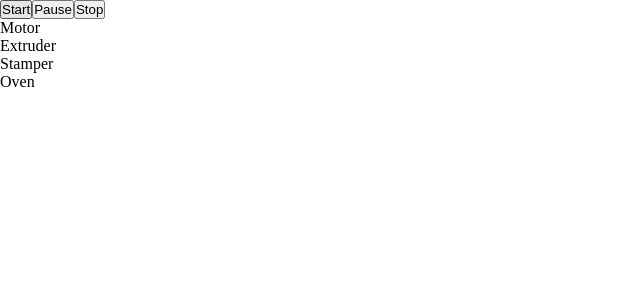
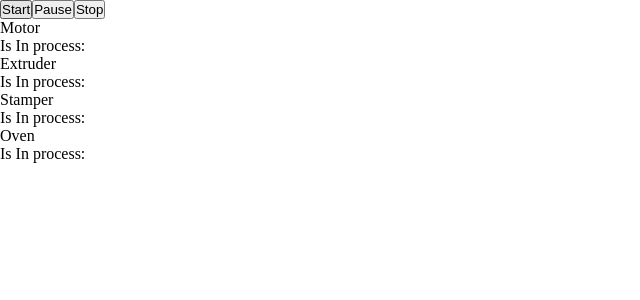
Before and after one commit to ivaylo-andonov/Biscuit-Machine-js-generators, a React app: page / in a window 1280 px wide. Shown: the top 300 px of the page, without its empty margins (0-640 px from the left). Built offline with nearby package versions, Linux system fonts and the light colour scheme.

Commit message:
Added Mobx lib for observable properties, consumed by the views easier

```diff
--- a/package.json
+++ b/package.json
@@ -11,12 +11,14 @@
   "dependencies": {
     "babel-core": "^6.26.3",
     "babel-loader": "^7.1.4",
+    "babel-preset-env": "^1.7.0",
     "babel-preset-react": "^6.24.1",
     "babel-preset-stage-1": "^6.24.1",
-    "babel-preset-env": "^1.7.0",
     "express": "^4.16.2",
     "html-react-parser": "^0.4.1",
     "jquery": "^3.3.1",
+    "mobx": "^5.0.3",
+    "mobx-react": "^5.2.3",
     "prop-types": "^15.6.0",
     "react": "^16.4.1",
     "react-bootstrap": "^0.32.1",
--- a/src/App.js
+++ b/src/App.js
@@ -42,13 +42,13 @@ class App extends Component {
 
     render() {
         return (
-            <div className="App">
+            <div className="app-biscuit-machine">
                 <BiscuitMachineView>
-                    <SwitchView onStart={this.handleStart} onPause={this.handlePause} onStop={this.handleStop}/>
-                    <CommonDeviceView device={this.biscuitMachine.motor}/>
-                    <CommonDeviceView device={this.biscuitMachine.extruder}/>
-                    <CommonDeviceView device={this.biscuitMachine.stamper}/>
-                    <CommonDeviceView device={this.biscuitMachine.oven}/>
+                    <SwitchView onStart={this.handleStart} onPause={this.handlePause} onStop={this.handleStop} />
+                    <CommonDeviceView deviceName={"Motor"} isInProcess={this.biscuitMachine.motor.isInProcess} />
+                    <CommonDeviceView deviceName={"Extruder"} isInProcess={this.biscuitMachine.extruder.isInProcess} />
+                    <CommonDeviceView deviceName={"Stamper"} isInProcess={this.biscuitMachine.stamper.isInProcess} />
+                    <CommonDeviceView deviceName={"Oven"} isInProcess={this.biscuitMachine.oven.isInProcess} />
                 </BiscuitMachineView>
             </div>
         );
--- a/src/engine/BiscuitMachine.js
+++ b/src/engine/BiscuitMachine.js
@@ -12,11 +12,11 @@ export class BiscuitMachine {
         this.stamper = build.stamper;
         this.oven = build.oven;
         this.pulse = null;
-        this.biscuitsCount = 0;
 
+        this.biscuits = [];
         this.interval;
+        this.isPaused = false;
 
-        this.circleConveyor = this.circleConveyor.bind(this);
         this.conveyorCircleStart = this.conveyorCircleStart.bind(this);
         this.produceBiscuit = this.produceBiscuit.bind(this)
     }
@@ -24,6 +24,7 @@ export class BiscuitMachine {
     start() {
         this.motor.turnOn();
         this.oven.turnOn(this.conveyorCircleStart);
+        this.isPaused = false;
     }
 
     stop() {
@@ -31,23 +32,18 @@ export class BiscuitMachine {
     }
 
     pause() {
-
+        this.isPaused = true;
     }
 
-    conveyorCircleStart(isON) {
-        this.circleConveyor();
-        this.interval = setInterval(this.circleConveyor, 10 * 1000)
-    }
-
-    circleConveyor() {
+    conveyorCircleStart() {
         this.motor.process(true, this, 2 * 1000)
-            .then(pulse => this.extruder.process('pulse', this, 2 * 1000))
-            .then(() => this.stamper.process('pulse', this, 2 * 1000))
+            .then(pulse => this.extruder.process(pulse, this, 2 * 1000))
+            .then(() => this.stamper.process(this.motor.pulse, this, 2 * 1000))
             .then(() => this.oven.process(false, this, 2 * 1000))
-            .then(temperature => this.produceBiscuit(temperature, 1 * 1000))
+            .then(temperature => this.produceBiscuit(temperature, 2 * 1000))
+            .then(() => this.conveyorCircleStart())
             .catch(error => {
                 console.log(error);
-                clearInterval(this.interval)
             })
     }
 
@@ -55,13 +51,19 @@ export class BiscuitMachine {
         if (temperature < minBakingTemperature || temperature > maxBakingTemperature) {
             throw ('Biscuit is not cooked.Temperature is' + temperature)
         }
+        else if (!this.motor.isOn) {
+            throw ('Machine is off');
+        }
         else {
-            setTimeout(() => {
-                console.log('New biscuit is produced!');
-                this.biscuitsCount += 1;
-                console.log('Biscuits count: ' + this.biscuitsCount)
-                console.log(new Biscuit(true));
-            }, delay);
+            return new Promise((resolve, reject) => {
+                setTimeout(() => {
+                    var biscuit = new Biscuit(true);
+                    this.biscuits.push(biscuit);
+                    console.log('New biscuit is produced!' + biscuit.type);
+                    console.log('Biscuits count: ' + this.biscuits.length);
+                    resolve(biscuit)
+                }, delay);
+            });
         }
     }
 
--- a/src/engine/components/Conveyor.js
+++ b/src/engine/components/Conveyor.js
@@ -5,19 +5,4 @@ export class Conveyor extends Device {
         super();
         this.deviceName = this.constructor.name;
     }
-
-    process(pulse, delay) {
-        return new Promise((resolve, reject) => {
-            if (pulse === "pulse") {
-                setTimeout((function () {
-                    console.log("Extruder is pulsed")
-                    resolve("pulse")
-                }, delay))
-            } else {
-                reject("Extruder is off")
-            }
-        });
-    }
-
-
 }
--- a/src/engine/components/Motor.js
+++ b/src/engine/components/Motor.js
@@ -5,22 +5,24 @@ export class Motor extends Device {
     constructor() {
         super();
         this.isOn = true;
-        this.pulse = pulseConst;
+        this.pulse = null;
         this.deviceName = this.constructor.name;
     }
 
     turnOff() {
         this.isOn = false;
+        this.pulse = null;
     }
 
     turnOn() {
         this.isOn = true;
+        this.pulse = 'pulse';
     }
 
     process(isOn, machine, delay) {
         console.log("Motor is called")
         return new Promise((resolve, reject) => {
-            if (isOn) {
+            if (isOn && this.isOn) {
                 super.processIt('Motor', resolve, this.pulse, delay);
             } else {
                 reject("Motor is off")
--- a/src/engine/components/contract/Device.js
+++ b/src/engine/components/contract/Device.js
@@ -1,14 +1,16 @@
+import { observable } from "mobx"
+
 export default class Device {
 
     constructor() {
         this.deviceName = null;
-        this.isInProgress = false;
+        this.isInProcess = observable.box(false);
     }
 
     processIt(deviceName, resolve, output, delay) {
-        this.isInProgress = true;
-        setTimeout(function () {
-            this.isInProgress = false;
+        this.isInProcess.set(true);;
+        setTimeout(() => {
+            this.isInProcess.set(false);
             console.log(`${deviceName} processed the biscuit successfuly`);
             resolve(output);
         }, delay);
--- a/src/views/CommonDeviceView.js
+++ b/src/views/CommonDeviceView.js
@@ -1,17 +1,10 @@
-import React, { Component } from 'react';
+import { observer } from "mobx-react";
+import React from 'react';
 
-export class CommonDeviceView extends Component {
-    constructor(props) {
-        super(props);
-
-    }
-
-    render() {
-        return (
-            <div className={this.props.device.deviceName}>
-                <div>{this.props.device.deviceName}</div>
-                <div>{this.props.device.isInProcess}</div>
+export const CommonDeviceView = observer((props) => {
+    return (<div>
+                <div>{props.deviceName}</div>
+                <span>Is In process: {props.isInProcess.get() ? "Process.." : ""} </span>
             </div>
-        );
-    }
-}
+    );
+});
```
Also changed, not shown: 1 other file (tests, documents, lock files or other folders).
